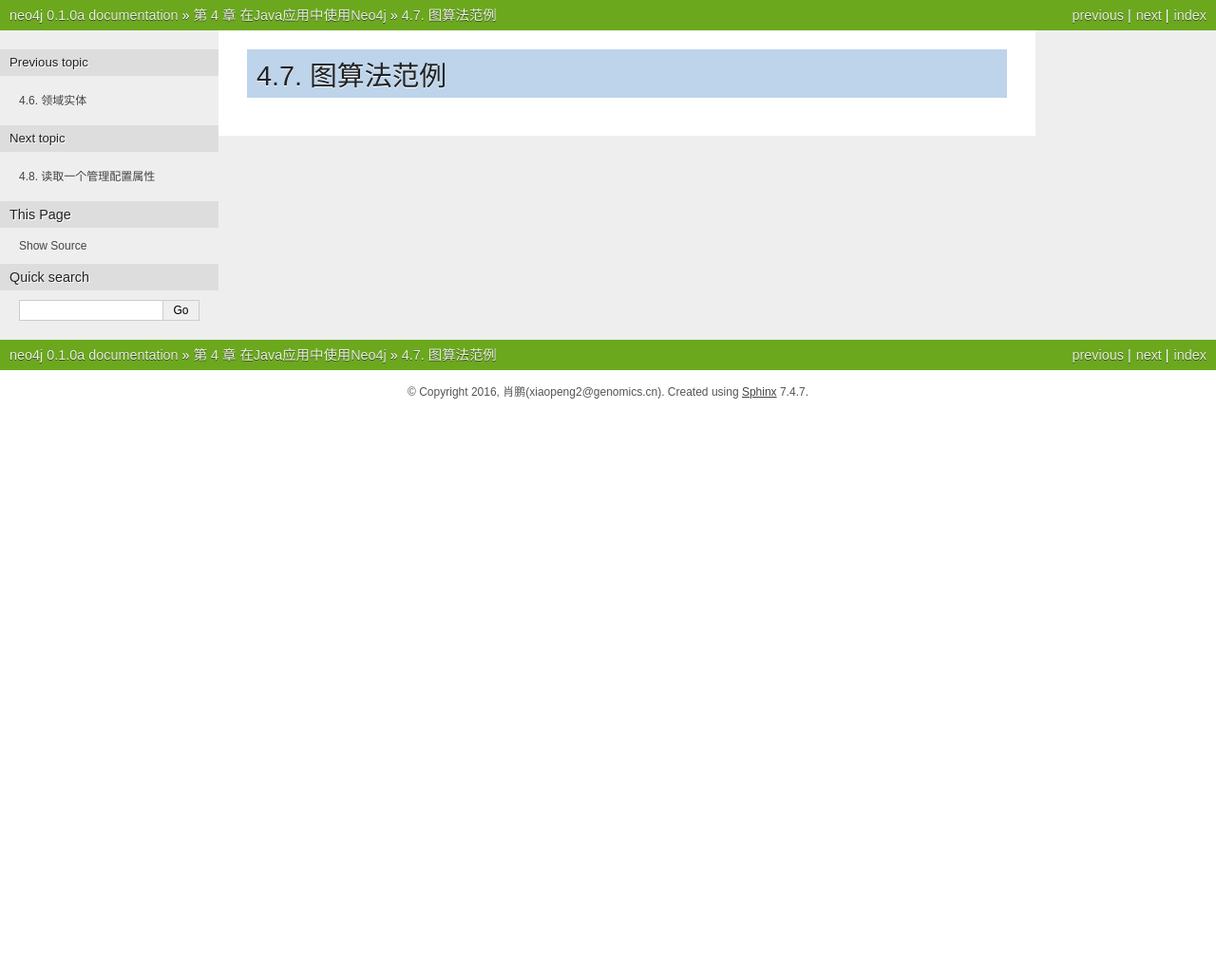
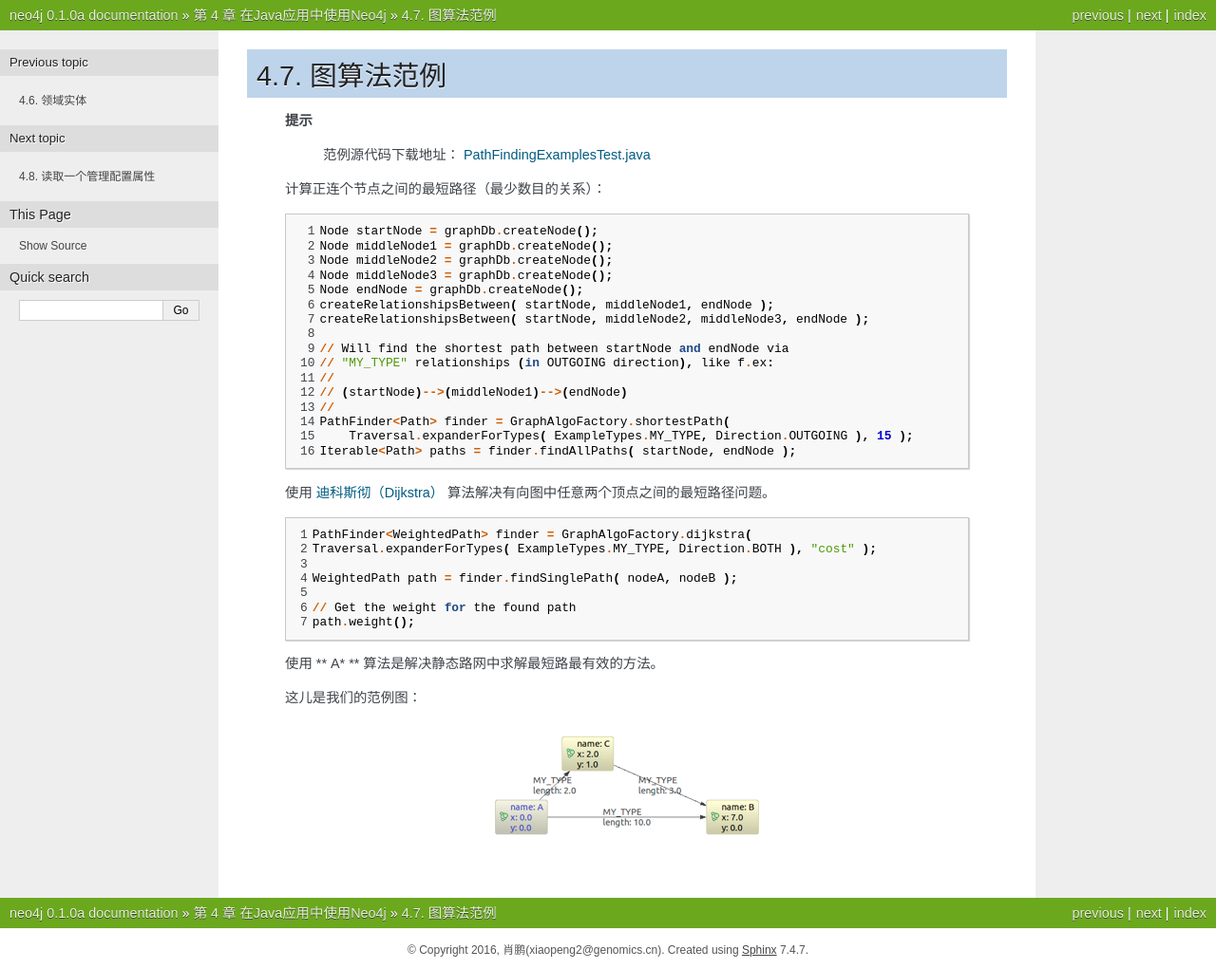
Before and after one commit to PaddyXiao/neo4j-docs, a Sphinx documentation site: the page built from docs/source/chapter4/chapter4_7.rst, in a window 1280 px wide. Shown: the whole page at 95% size. Built offline with Sphinx 7.4.7, drawn with Linux system fonts in a browser that asks for light colours; before the commit the page ends 900 px from its top, so only the background shows below that.

Commit message:
add chapter4.7

```diff
--- a/docs/source/chapter4/chapter4_7.rst
+++ b/docs/source/chapter4/chapter4_7.rst
@@ -1,2 +1,72 @@
+.. _chapter4_7_index:
+
 4.7. 图算法范例
 ==================================
+
+    **提示**
+
+        范例源代码下载地址： `PathFindingExamplesTest.java <https://github.com/neo4j/community/blob/1.8/embedded-examples/src/test/java/org/neo4j/examples/PathFindingExamplesTest.java>`_
+
+    计算正连个节点之间的最短路径（最少数目的关系）：
+
+    .. code-block:: python
+        :linenos:
+
+        Node startNode = graphDb.createNode();
+        Node middleNode1 = graphDb.createNode();
+        Node middleNode2 = graphDb.createNode();
+        Node middleNode3 = graphDb.createNode();
+        Node endNode = graphDb.createNode();
+        createRelationshipsBetween( startNode, middleNode1, endNode );
+        createRelationshipsBetween( startNode, middleNode2, middleNode3, endNode );
+
+        // Will find the shortest path between startNode and endNode via
+        // "MY_TYPE" relationships (in OUTGOING direction), like f.ex:
+        //
+        // (startNode)-->(middleNode1)-->(endNode)
+        //
+        PathFinder<Path> finder = GraphAlgoFactory.shortestPath(
+            Traversal.expanderForTypes( ExampleTypes.MY_TYPE, Direction.OUTGOING ), 15 );
+        Iterable<Path> paths = finder.findAllPaths( startNode, endNode );
+
+    使用 `迪科斯彻（Dijkstra） <http://zh.wikipedia.org/wiki/Dijkstra>`_ 算法解决有向图中任意两个顶点之间的最短路径问题。
+
+    .. code-block:: python
+        :linenos:
+
+        PathFinder<WeightedPath> finder = GraphAlgoFactory.dijkstra(
+        Traversal.expanderForTypes( ExampleTypes.MY_TYPE, Direction.BOTH ), "cost" );
+
+        WeightedPath path = finder.findSinglePath( nodeA, nodeB );
+
+        // Get the weight for the found path
+        path.weight();
+
+    使用 ** A* ** 算法是解决静态路网中求解最短路最有效的方法。
+
+    这儿是我们的范例图：
+
+    .. figure:: ../_static/figs/image4.8.png
+
+    .. code-block: python
+        :linenos:
+
+        Node nodeA = createNode( "name", "A", "x", 0d, "y", 0d );
+        Node nodeB = createNode( "name", "B", "x", 7d, "y", 0d );
+        Node nodeC = createNode( "name", "C", "x", 2d, "y", 1d );
+        Relationship relAB = createRelationship( nodeA, nodeC, "length", 2d );
+        Relationship relBC = createRelationship( nodeC, nodeB, "length", 3d );
+        Relationship relAC = createRelationship( nodeA, nodeB, "length", 10d );
+
+        EstimateEvaluator<Double> estimateEvaluator = new EstimateEvaluator<Double>() {
+            public Double getCost( final Node node, final Node goal ) {
+                double dx = (Double) node.getProperty( "x" ) - (Double) goal.getProperty( "x" );
+                double dy = (Double) node.getProperty( "y" ) - (Double) goal.getProperty( "y" );
+                double result = Math.sqrt( Math.pow( dx, 2 ) + Math.pow( dy, 2 ) );
+                return result;
+            }
+        };
+        PathFinder<WeightedPath> astar = GraphAlgoFactory.aStar(
+            Traversal.expanderForAllTypes(),
+            CommonEvaluators.doubleCostEvaluator( "length" ), estimateEvaluator );
+        WeightedPath path = astar.findSinglePath( nodeA, nodeB );
```
Also changed, not shown: docs/source/_static/figs/image4.8.png (added), 8 other files.
